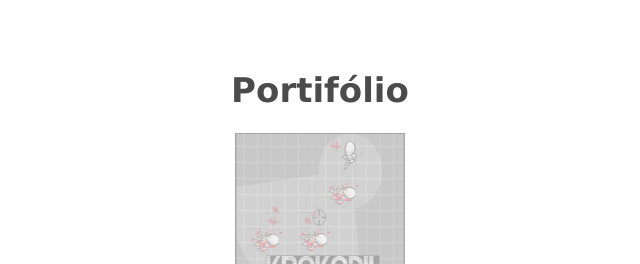
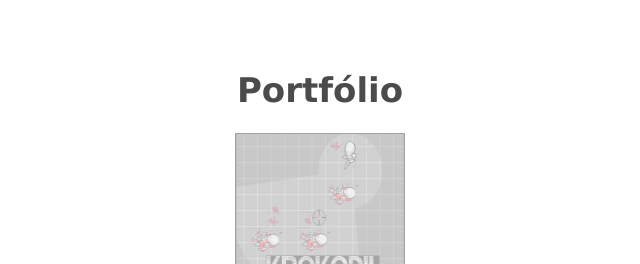
Before and after one commit to rmonteiro95/rmonteiro95, a plain HTML site: page index.html in a window 1280 px wide. Shown: the part 1375-1639 px from the top of the page, 320-960 px from the left. Drawn offline with Linux system fonts and the light colour scheme.

Commit message:
Portugues

```diff
--- a/index.html
+++ b/index.html
@@ -16,7 +16,7 @@
         <a href="javascript:void(0)" class="closebtn" onclick="closeNav()">&times;</a>
         <a href="#">Home</a>
         <a href="#sobreM">Sobre</a>
-        <a href="#Projetos">Projetos</a>
+        <a href="#portfolio">Portfólio</a>
         <a href="#contato">Contato</a>
     </div>
 
@@ -41,8 +41,8 @@
 
 
     </div>
-    <div id="Projetos"class="textoCentro">
-        <h1 class="">Portifólio</h1>
+    <div id="portfolio"class="textoCentro">
+        <h1 class="">Portfólio</h1>
         <a href="#"><img src="style/iconekokrodil.png" alt="Forest" width="170" height="150"></a>
 
     </div>
```
